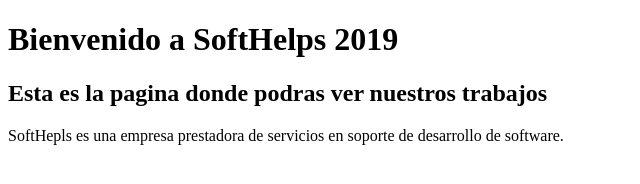
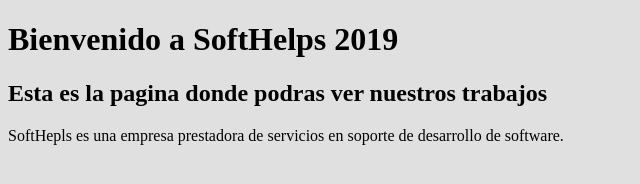
Before and after one commit to fomarcelo2/pagina-web, a plain HTML site: page index.html in a window 1280 px wide. Shown: the whole page, without its empty margins (0-640 px from the left). Drawn offline with Linux system fonts and the light colour scheme.

Commit message:
Update index.html

```diff
--- a/index.html
+++ b/index.html
@@ -6,7 +6,7 @@
     <meta http-equiv="X-UA-Compatible" content="ie=edge">
     <title>SoftHelps</title>
 </head>
-<body>
+<body style="background-color: #e0e0e0;">
     <h1>Bienvenido a SoftHelps 2019</h1>
     <h2>Esta es la pagina donde podras ver nuestros trabajos</h2>
     <p>SoftHepls es una empresa prestadora de servicios en soporte de desarrollo de software.</p>
```
